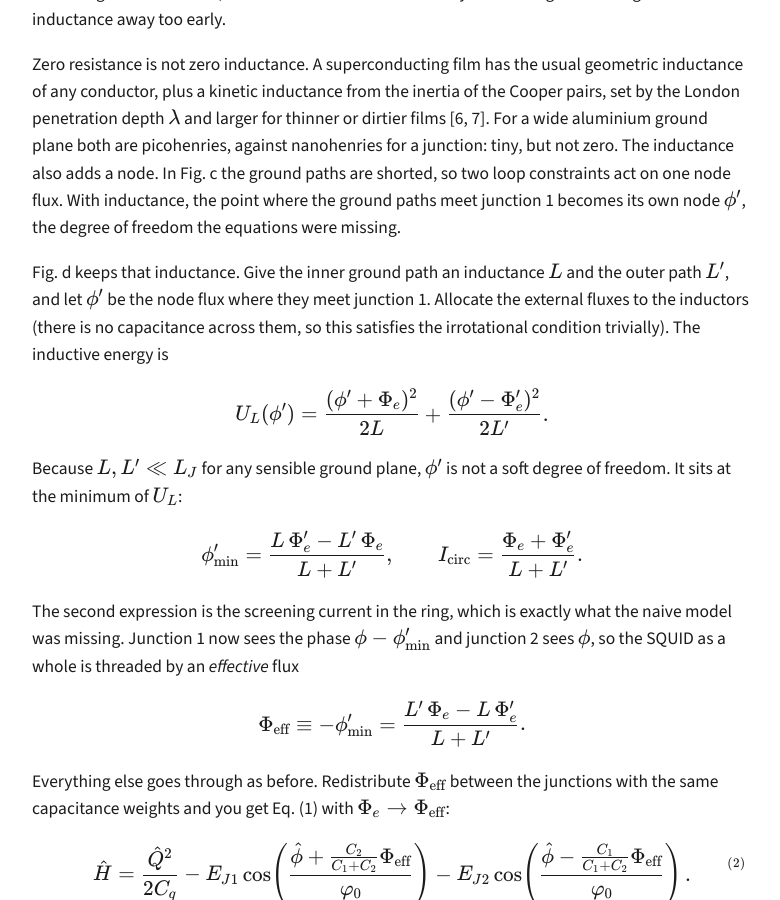
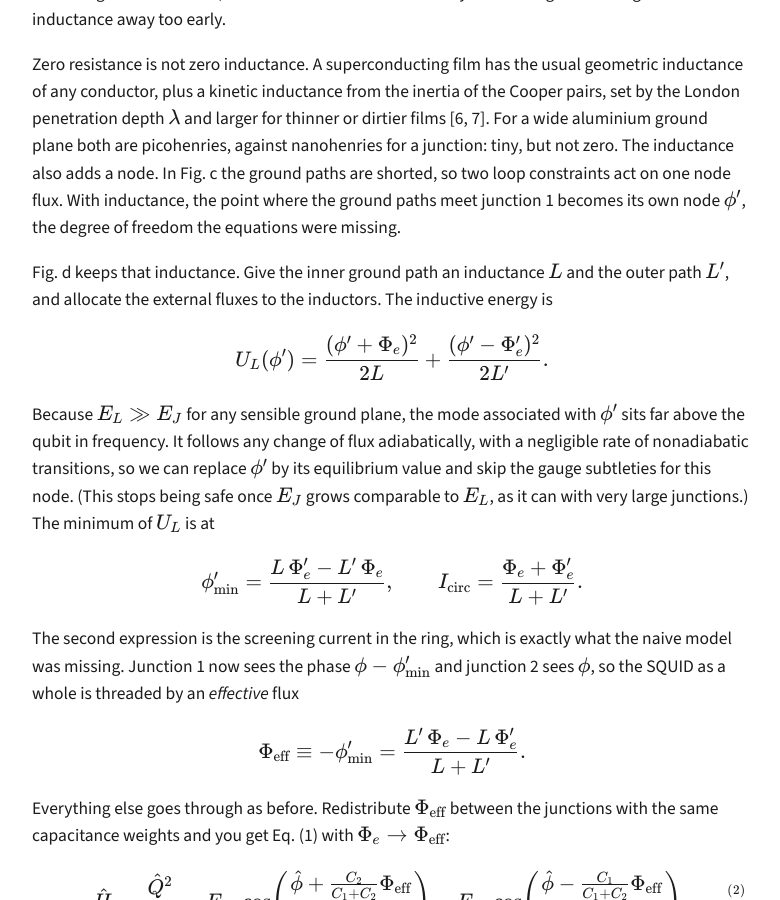
Before and after one commit to gihwan-scqubits/gihwan-scqubits.github.io, a Jekyll site: the page built from _posts/2026-09-07-squid-outer-ground-loop.md, in a window 1280 px wide and 900 px high, scrolled down 2391 px. Shown: the whole window, without its empty margins (248-1028 px from the left). Built offline with Jekyll 4.4.1, drawn with Linux system fonts in a browser that asks for light colours.

Commit message:
Justify eliminating the ground node adiabatically
Co-Authored-By: Claude Fable 5.1 <noreply@anthropic.com>
Claude-Session: https://claude.ai/code/session_01D9GyQzp35NGwXa4HyFQyv5

```diff
--- a/_posts/2026-09-07-squid-outer-ground-loop.md
+++ b/_posts/2026-09-07-squid-outer-ground-loop.md
@@ -59,13 +59,13 @@ A real ring has inductance, and the mismatch is absorbed by a screening current.
 
 Zero resistance is not zero inductance. A superconducting film has the usual geometric inductance of any conductor, plus a kinetic inductance from the inertia of the Cooper pairs, set by the London penetration depth $$\lambda$$ and larger for thinner or dirtier films [6, 7]. For a wide aluminium ground plane both are picohenries, against nanohenries for a junction: tiny, but not zero. The inductance also adds a node. In Fig. c the ground paths are shorted, so two loop constraints act on one node flux. With inductance, the point where the ground paths meet junction 1 becomes its own node $$\phi'$$, the degree of freedom the equations were missing.
 
-Fig. d keeps that inductance. Give the inner ground path an inductance $$L$$ and the outer path $$L'$$, and let $$\phi'$$ be the node flux where they meet junction 1. Allocate the external fluxes to the inductors (there is no capacitance across them, so this satisfies the irrotational condition trivially). The inductive energy is
+Fig. d keeps that inductance. Give the inner ground path an inductance $$L$$ and the outer path $$L'$$, and allocate the external fluxes to the inductors. The inductive energy is
 
 $$
 U_L(\phi') = \frac{(\phi' + \Phi_e)^2}{2L} + \frac{(\phi' - \Phi_e')^2}{2L'} .
 $$
 
-Because $$L, L' \ll L_J$$ for any sensible ground plane, $$\phi'$$ is not a soft degree of freedom. It sits at the minimum of $$U_L$$:
+Because $$E_L \gg E_J$$ for any sensible ground plane, the mode associated with $$\phi'$$ sits far above the qubit in frequency. It follows any change of flux adiabatically, with a negligible rate of nonadiabatic transitions, so we can replace $$\phi'$$ by its equilibrium value and skip the gauge subtleties for this node. (This stops being safe once $$E_J$$ grows comparable to $$E_L$$, as it can with very large junctions.) The minimum of $$U_L$$ is at
 
 $$
 \phi'_{\min} = \frac{L\,\Phi_e' - L'\,\Phi_e}{L + L'}, \qquad I_{\text{circ}} = \frac{\Phi_e + \Phi_e'}{L + L'} .
```
